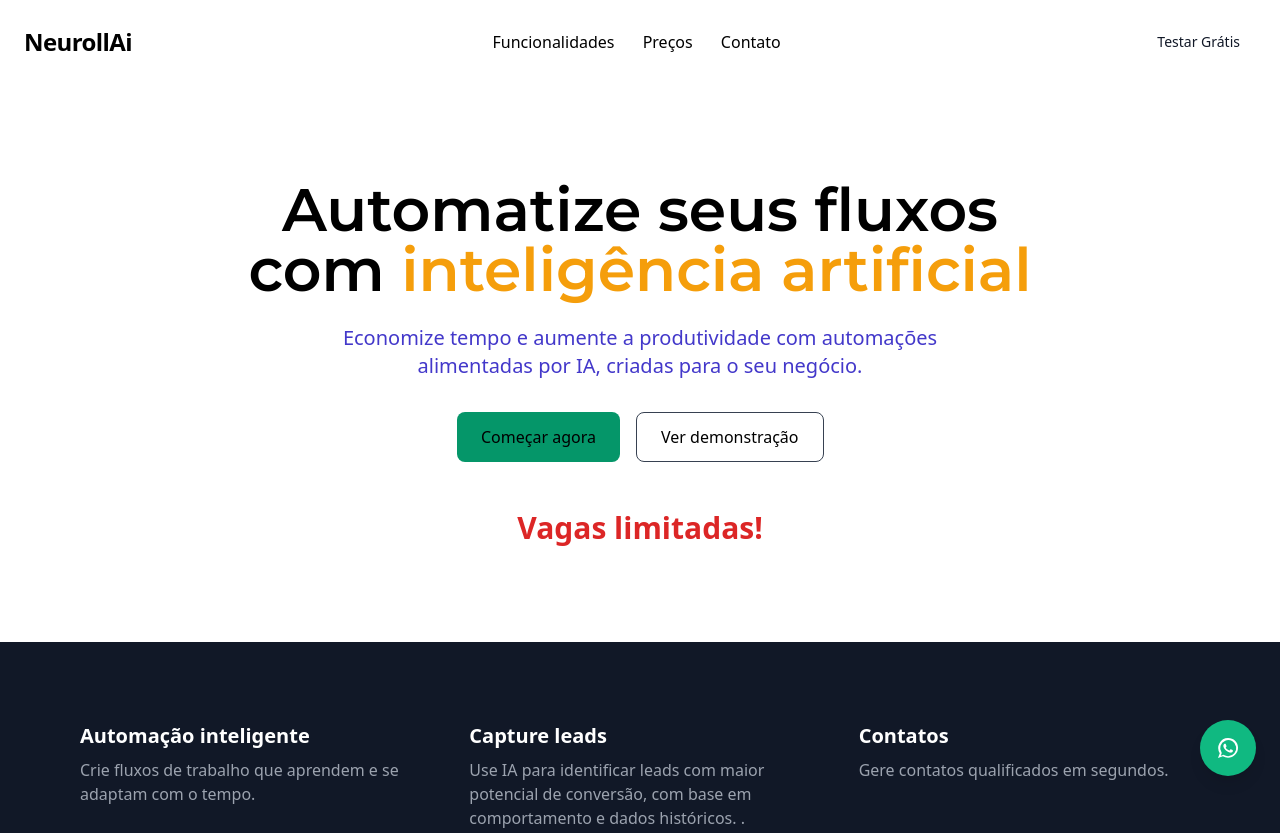
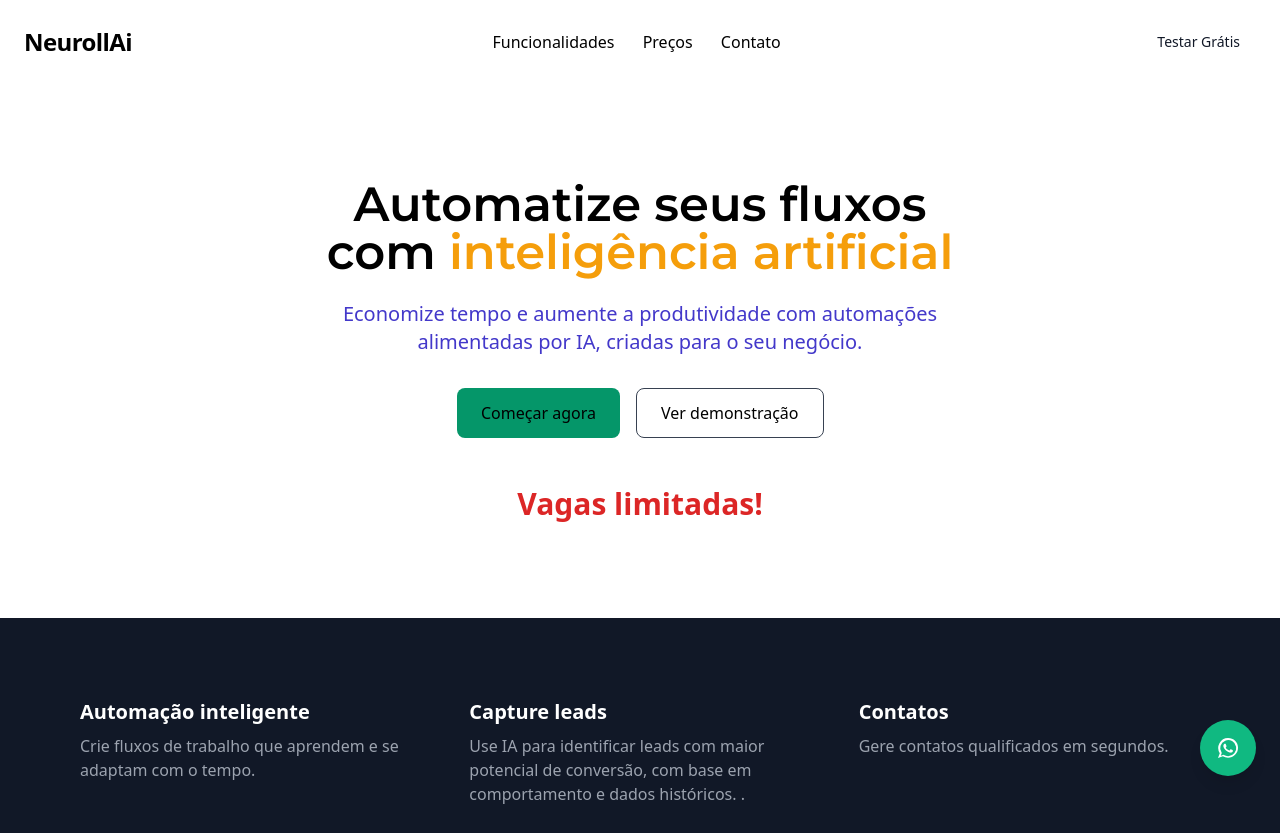
Before and after one commit to Tiago22a/Neuroll-AI, a plain HTML site: page index.html in a window 1280 px wide. Shown: the top 833 px of the page. Drawn offline with nearby package versions, Linux system fonts and the light colour scheme.

Commit message:
Update index.html

```diff
--- a/index.html
+++ b/index.html
@@ -82,9 +82,9 @@
   <!-- Hero -->
   <section class="text-center py-24 px-4 md:px-0">
     <div class="titulo">
-    <h2 data-aos="fade-up" data-aos-duration="1000" class="text-4xl font-montserrat md:text-6xl font-extrabold mb-6">
+    <h1 data-aos="fade-up" data-aos-duration="1000" class="text-3xl font-montserrat md:text-5xl font-extrabold mb-6">
       Automatize seus fluxos<br> com <span class=" text-yellow-500">inteligência artificial</span>
-    </h2>
+    </h1>
     </div>
     <p data-aos="fade-up" data-aos-duration="1000" class="text-lg md:text-xl max-w-2xl mx-auto mb-8 text-indigo-700">
       Economize tempo e aumente a produtividade com automações alimentadas por IA, criadas para o seu negócio.
```
